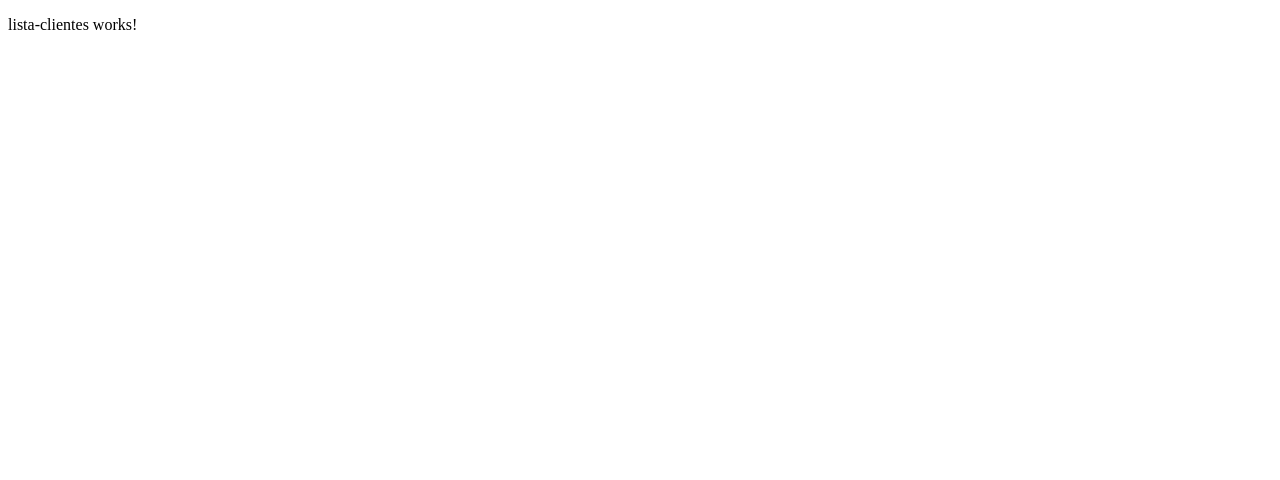
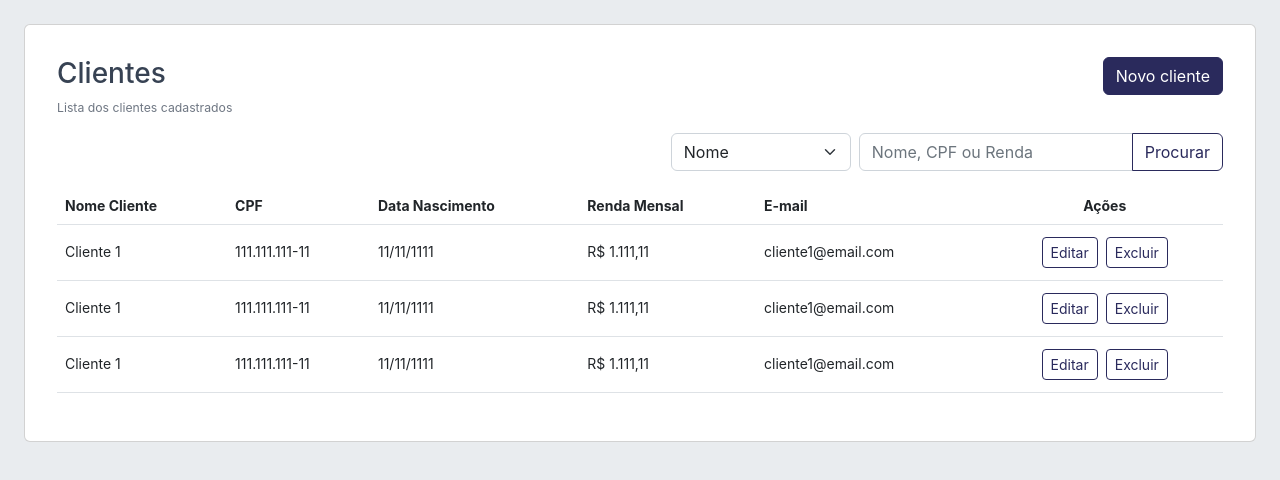
Before and after one commit to thiago-rossetto/teste-tecnico-angular, an Angular app: page /lista-clientes in a window 1280 px wide. Shown: the top 480 px of the page. Built offline with nearby package versions, Linux system fonts and the light colour scheme.

Commit message:
:sparkles: feat: Criação de Tela para listagem de usuarios

```diff
--- a/angular.json
+++ b/angular.json
@@ -32,7 +32,9 @@
             "styles": [
               "src/styles.scss"
             ],
-            "scripts": []
+            "scripts": [
+              "node_modules/bootstrap/dist/js/bootstrap.bundle.min.js"
+            ]
           },
           "configurations": {
             "production": {
--- a/package.json
+++ b/package.json
@@ -18,6 +18,7 @@
     "@angular/platform-browser": "^15.1.0",
     "@angular/platform-browser-dynamic": "^15.1.0",
     "@angular/router": "^15.1.0",
+    "bootstrap": "^5.2.3",
     "rxjs": "~7.8.0",
     "tslib": "^2.3.0",
     "zone.js": "~0.12.0"
--- a/src/app/clientes/components/lista-clientes/lista-clientes.component.html
+++ b/src/app/clientes/components/lista-clientes/lista-clientes.component.html
@@ -1,3 +1,85 @@
-<p>
-  lista-clientes works!
-</p>
+<div class="container-fluid p-4">
+  <div class="card p-3">
+    <div class="card-body">
+      <!-- Titulo -->
+      <div class="row">
+        <div class="col-sm-8 col-12">
+          <h3>Clientes</h3>
+          <p class="small">Lista dos clientes cadastrados</p>
+        </div>
+        <div class="col-sm-4 col-12 text-end">
+          <button type="button" class="btn btn-primary">Novo cliente</button>
+        </div>
+      </div>
+      <!-- /Titulo -->
+      <!-- Ordenação e filtro -->
+      <form class="row g-2 float-end mb-3">
+        <div class="col-auto">
+          <label class="visually-hidden" for="autoSizingSelect">Ordenação</label>
+          <select class="form-select" id="autoSizingSelect">
+            <option selected>Nome</option>
+            <option value="1">Data Nascimento</option>
+            <option value="2">Renda Mensal</option>
+          </select>
+        </div>
+        <div class="col-auto">
+          <label class="visually-hidden" for="autoSizingInputGroup">Nome, CPF ou Renda Mensal</label>
+          <div class="input-group">
+            <input type="text" class="form-control" placeholder="Nome, CPF ou Renda" aria-label="Nome, CPF ou Renda" aria-describedby="button-addon2">
+            <button class="btn btn-outline-primary" type="button" id="button-addon2">Procurar</button>
+          </div>
+        </div>
+      </form>
+      <!-- /Ordenação e filtro -->
+      <!-- Tabela -->
+      <table class="table">
+        <thead>
+          <tr>
+            <th>Nome Cliente</th>
+            <th>CPF</th>
+            <th>Data Nascimento</th>
+            <th>Renda Mensal</th>
+            <th>E-mail</th>
+            <th class="text-center" width="auto">Ações</th>
+          </tr>
+        </thead>
+        <tbody>
+          <tr>
+            <td class="td-align">Cliente 1</td>
+            <td class="td-align">111.111.111-11</td>
+            <td class="td-align">11/11/1111</td>
+            <td class="td-align">R$ 1.111,11</td>
+            <td class="td-align">cliente1@email.com</td>
+            <td class="td-align" class="text-center">
+              <button type="button" class="btn btn-outline-primary btn-sm m-1">Editar</button>
+              <button type="button" class="btn btn-outline-primary btn-sm m-1">Excluir</button>
+            </td>
+          </tr>
+          <tr>
+            <td class="td-align">Cliente 1</td>
+            <td class="td-align">111.111.111-11</td>
+            <td class="td-align">11/11/1111</td>
+            <td class="td-align">R$ 1.111,11</td>
+            <td class="td-align">cliente1@email.com</td>
+            <td class="td-align" class="text-center">
+              <button type="button" class="btn btn-outline-primary btn-sm m-1">Editar</button>
+              <button type="button" class="btn btn-outline-primary btn-sm m-1">Excluir</button>
+            </td>
+          </tr>
+          <tr>
+            <td class="td-align">Cliente 1</td>
+            <td class="td-align">111.111.111-11</td>
+            <td class="td-align">11/11/1111</td>
+            <td class="td-align">R$ 1.111,11</td>
+            <td class="td-align">cliente1@email.com</td>
+            <td class="td-align" class="text-center">
+              <button type="button" class="btn btn-outline-primary btn-sm m-1">Editar</button>
+              <button type="button" class="btn btn-outline-primary btn-sm m-1">Excluir</button>
+            </td>
+          </tr>
+        </tbody>
+      </table>
+      <!-- /Tabela -->
+    </div>
+  </div>
+</div>
--- a/src/app/clientes/components/lista-clientes/lista-clientes.component.scss
+++ b/src/app/clientes/components/lista-clientes/lista-clientes.component.scss
@@ -0,0 +1,3 @@
+.td-align {
+    padding-top: 1rem;
+}
--- a/src/styles.scss
+++ b/src/styles.scss
@@ -1 +1,18 @@
 /* You can add global styles to this file, and also import other style files */
+$primary: #2A2A5C;
+
+@import "../node_modules/bootstrap/scss/bootstrap";
+
+body {
+    background-color: $gray-200;
+    font-family: -apple-system, BlinkMacSystemFont, "Segoe UI", Roboto, Helvetica, Arial, sans-serif, "Apple Color Emoji", "Segoe UI Emoji", "Segoe UI Symbol";
+    font-size: 14px;
+    color: #2C384AF2;
+    box-sizing: border-box;
+    -webkit-font-smoothing: antialiased;
+    -moz-osx-font-smoothing: grayscale;
+}
+
+p {
+    color: #2C384AAE;
+}
```
Also changed, not shown: 1 other file (tests, documents, lock files or other folders).
